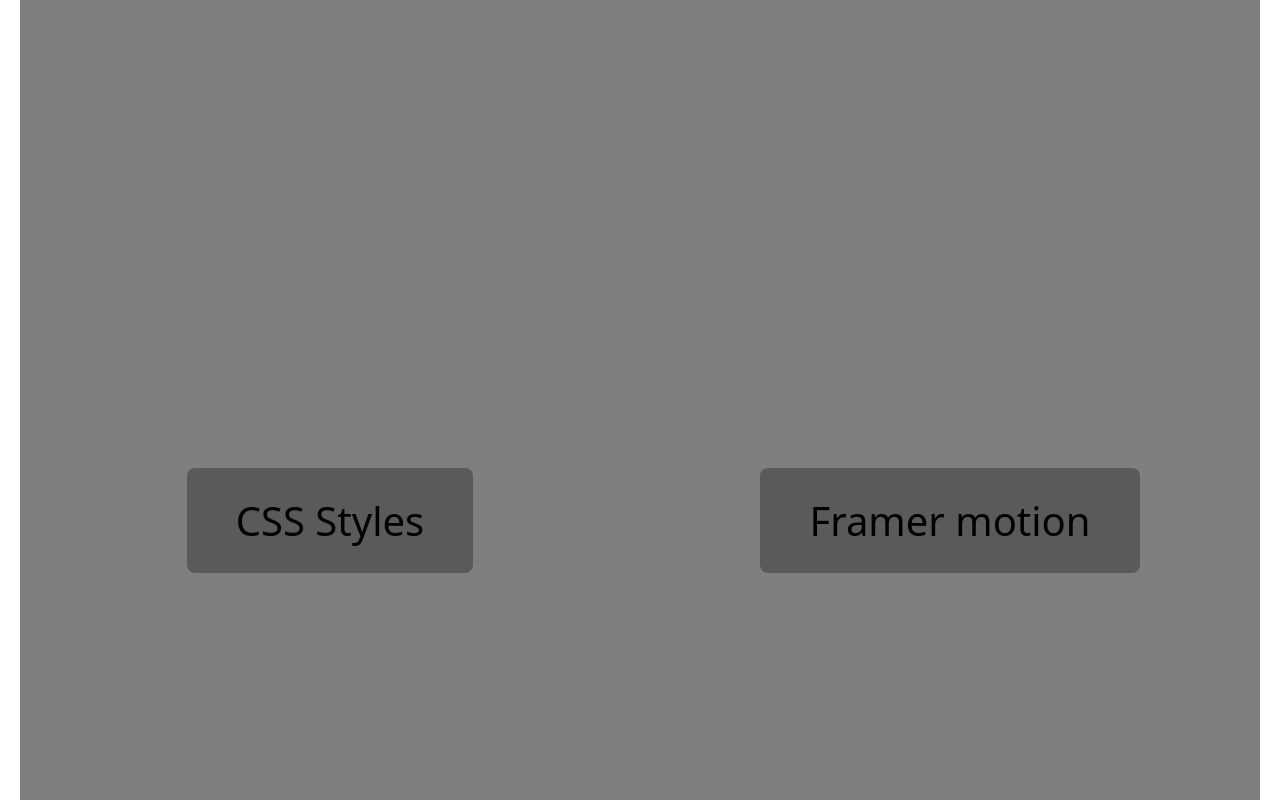
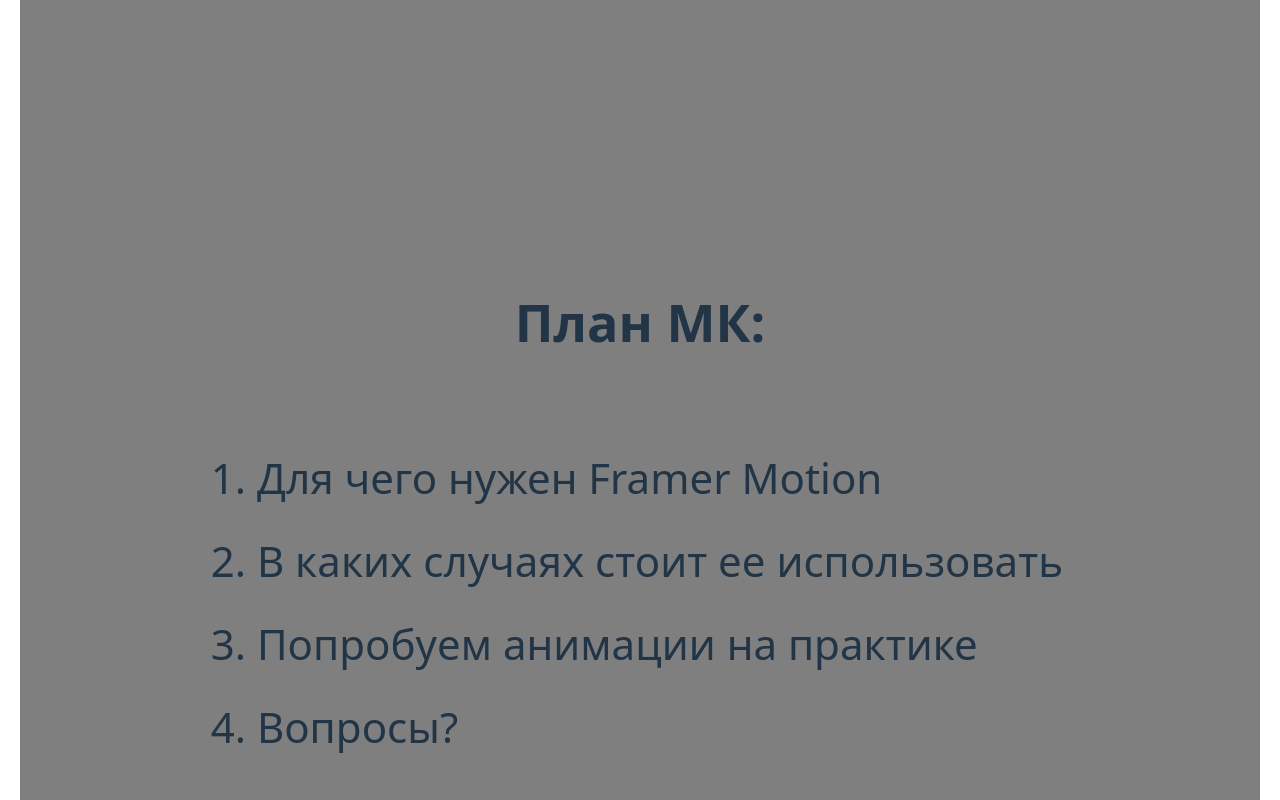
Before and after one commit to SadBatya/result-framer-motion, a React (Vite) app: page / in a window 1280 px wide. Shown: the part 1480-2280 px from the top of the page. Built offline with nearby package versions, Linux system fonts and the light colour scheme.

Commit message:
feat: section-plan

```diff
--- a/src/App.tsx
+++ b/src/App.tsx
@@ -8,6 +8,7 @@
   SectionDrag,
   SectionReorder,
   SectionInView,
+  SectionPlan,
 } from "./widgets";
 import { ProgressBar } from "./shared/ui";
 
@@ -17,6 +18,7 @@
       <ProgressBar />
       <SectionWelcome />
       <SectionAboutMe />
+      <SectionPlan />
       <SectionButtons />
       <SectionText />
       <SectionNavigation />
--- a/src/widgets/index.ts
+++ b/src/widgets/index.ts
@@ -6,3 +6,4 @@
 export { SectionDrag } from "./section-drag/section-drag";
 export { SectionReorder } from "./section-reorder/section-reorder";
 export { SectionInView } from "./section-in-view/section-in-view";
+export { SectionPlan } from "./section-plan/section-plan";
--- a/src/widgets/section-about-me/section-about-me.tsx
+++ b/src/widgets/section-about-me/section-about-me.tsx
@@ -23,7 +23,7 @@
     <ul className={style.list}>
       {[
         "Проходил курс Junior Frontend разработчик в Result School",
-        "2+ лет в коммерчесской разработке",
+        "2+ лет в коммерческой разработке",
         "Поддерживаю основной сайт Result School",
         "Провожу МК для студентов",
         "Разрабатываю CRM в московской айти компании",
--- /dev/null
+++ b/src/widgets/section-plan/section-plan.module.css
@@ -0,0 +1,18 @@
+.section {
+  flex-direction: column;
+}
+
+.title {
+  font-size: 52px;
+}
+
+.plan__list {
+  display: flex;
+  flex-direction: column;
+  gap: 20px;
+  font-size: 42px;
+}
+
+.list__item {
+  list-style: decimal;
+}
--- /dev/null
+++ b/src/widgets/section-plan/section-plan.tsx
@@ -0,0 +1,42 @@
+import { Section } from "@/shared/ui";
+import { motion } from "motion/react";
+import style from "./section-plan.module.css";
+
+export const SectionPlan = () => (
+  <Section className={style.section}>
+    <motion.h2
+      initial={{
+        opacity: 0,
+        translateY: 20,
+      }}
+      whileInView={{
+        opacity: 1,
+        translateY: 0,
+        transition: {
+          duration: 2,
+        },
+      }}
+      className={style.title}
+    >
+      План МК:
+    </motion.h2>
+    <ul className={style.plan__list}>
+      {[
+        "Для чего нужен Framer Motion",
+        "В каких случаях стоит ее использовать",
+        "Попробуем анимации на практике",
+        "Вопросы?",
+      ].map((str, index) => (
+        <motion.li
+          className={style.list__item}
+          initial={{ opacity: 0, translateY: 20 }}
+          whileInView={{ opacity: 1, translateY: 0 }}
+          transition={{ duration: 0.6, delay: 0.2 * index }}
+          key={index}
+        >
+          {str}
+        </motion.li>
+      ))}
+    </ul>
+  </Section>
+);
```
